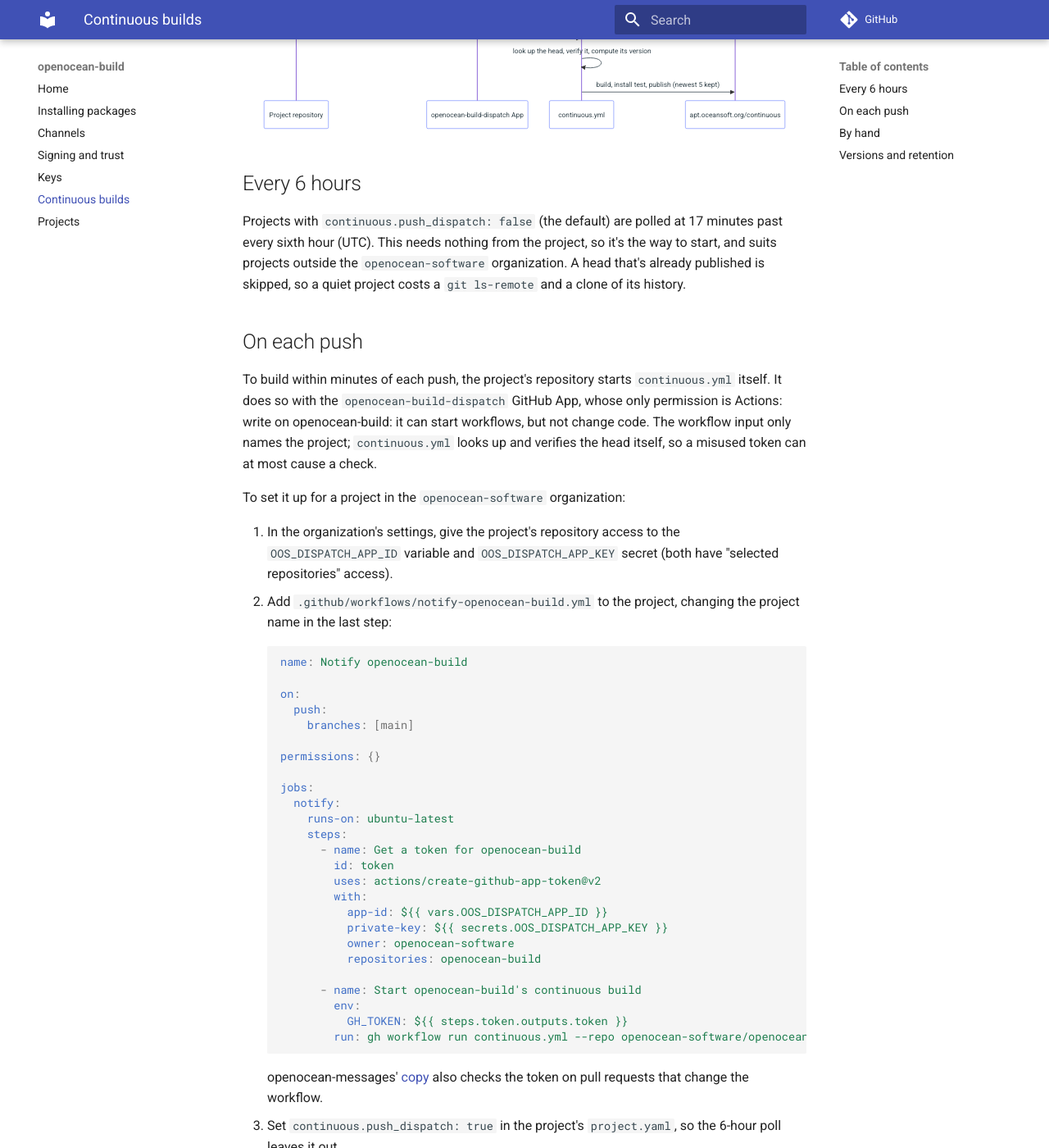
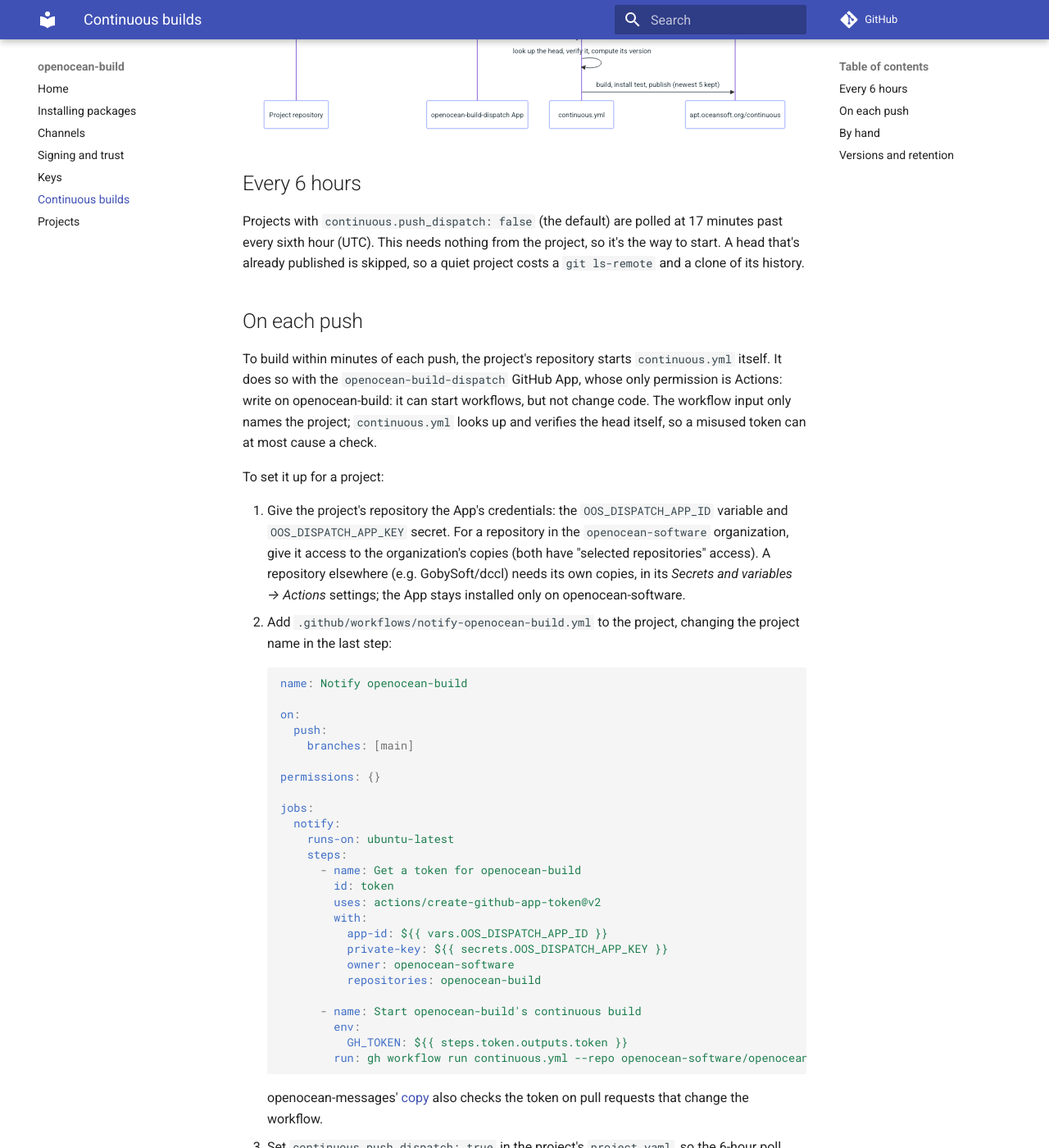
Before and after one commit to openocean-software/openocean-build, an MkDocs documentation site: the page built from docs/continuous.md, in a window 1280 px wide and 1400 px high, scrolled down 857 px. Shown: the whole window at 82% size. Built offline with MkDocs 1.6.1 and Material for MkDocs 9.7.7, drawn with Linux system fonts in a browser that asks for light colours; comment, search, counter and statistics services are not loaded; some of the changed text lies outside the part shown.

Commit message:
docs: push dispatch from a repository outside openocean-software
It needs its own copies of the App's ID and key, not the App installed on
its organization.

Co-Authored-By: Claude Opus 5.5 <noreply@anthropic.com>
Claude-Session: https://claude.ai/code/session_01TCmHEtFYqHoQ7FSkAsKLKz

````diff
--- a/docs/continuous.md
+++ b/docs/continuous.md
@@ -33,15 +33,15 @@ sequenceDiagram
 
 ## Every 6 hours
 
-Projects with `continuous.push_dispatch: false` (the default) are polled at 17 minutes past every sixth hour (UTC). This needs nothing from the project, so it's the way to start, and suits projects outside the `openocean-software` organization. A head that's already published is skipped, so a quiet project costs a `git ls-remote` and a clone of its history.
+Projects with `continuous.push_dispatch: false` (the default) are polled at 17 minutes past every sixth hour (UTC). This needs nothing from the project, so it's the way to start. A head that's already published is skipped, so a quiet project costs a `git ls-remote` and a clone of its history.
 
 ## On each push
 
 To build within minutes of each push, the project's repository starts `continuous.yml` itself. It does so with the `openocean-build-dispatch` GitHub App, whose only permission is Actions: write on openocean-build: it can start workflows, but not change code. The workflow input only names the project; `continuous.yml` looks up and verifies the head itself, so a misused token can at most cause a check.
 
-To set it up for a project in the `openocean-software` organization:
+To set it up for a project:
 
-1. In the organization's settings, give the project's repository access to the `OOS_DISPATCH_APP_ID` variable and `OOS_DISPATCH_APP_KEY` secret (both have "selected repositories" access).
+1. Give the project's repository the App's credentials: the `OOS_DISPATCH_APP_ID` variable and `OOS_DISPATCH_APP_KEY` secret. For a repository in the `openocean-software` organization, give it access to the organization's copies (both have "selected repositories" access). A repository elsewhere (e.g. GobySoft/dccl) needs its own copies, in its *Secrets and variables → Actions* settings; the App stays installed only on openocean-software.
 2. Add `.github/workflows/notify-openocean-build.yml` to the project, changing the project name in the last step:
 
     ```yaml
@@ -76,7 +76,6 @@ To set it up for a project in the `openocean-software` organization:
 
 3. Set `continuous.push_dispatch: true` in the project's `project.yaml`, so the 6-hour poll leaves it out.
 
-A project outside the organization would need the App installed on its organization; until then, it uses the 6-hour poll.
 
 ## By hand
 
````
